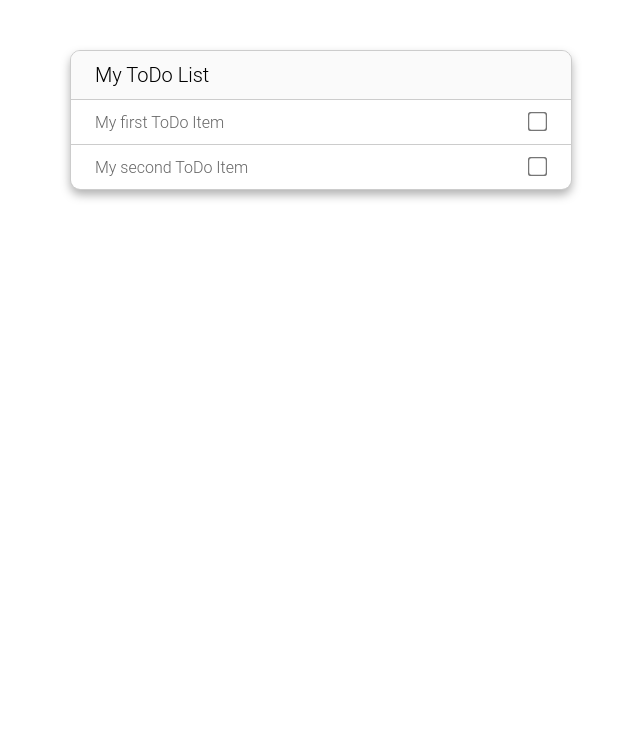
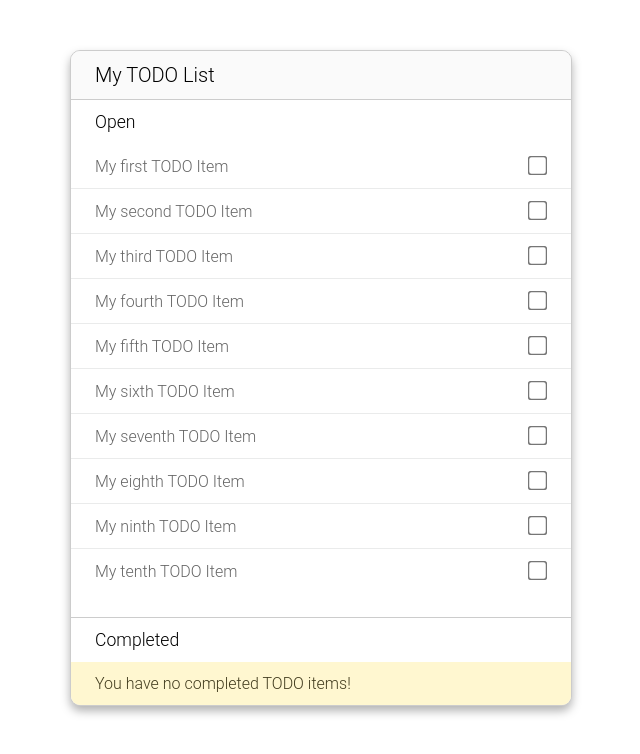
Before and after one commit to hedegitsin/todo-app, an Angular app: page /todos in a window 1280 px wide. Shown: the top 754 px of the page, without its empty margins (319-959 px from the left). Built offline with nearby package versions, Linux system fonts and the light colour scheme.

Commit message:
Problematic filter usage that may cause performance issues

```diff
--- a/src/app/components/todo-list-item/todo-list-item.component.scss
+++ b/src/app/components/todo-list-item/todo-list-item.component.scss
@@ -1,7 +1,7 @@
 :host{
   display: block;
   &:not(:last-of-type){
-    border-bottom: 1px solid #ccc;
+    border-bottom: 1px solid #eaebeb;
   }
 }
 
--- a/src/app/components/todo-list-item/todo-list-item.component.ts
+++ b/src/app/components/todo-list-item/todo-list-item.component.ts
@@ -12,9 +12,9 @@ export class TodoListItemComponent {
   todoItem!: TodoItem;
 
   @Output()
-  onItemChecked: EventEmitter<TodoItem> = new EventEmitter();
+  onItemChecked = new EventEmitter<TodoItem>();
 
-  toggleItemCompletion(){
+  toggleItemCompletion() {
     this.onItemChecked.emit(this.todoItem);
   }
 
--- a/src/app/components/todo-list/todo-list.component.html
+++ b/src/app/components/todo-list/todo-list.component.html
@@ -1,14 +1,30 @@
 <div class="todo-list">
   <div class="todo-list-header">
-    My ToDo List
+    My TODO List
   </div>
   <div class="todo-items-container">
-    <app-todo-list-item
-      *ngFor="let todoItem of todoList"
-      [todoItem]="todoItem"
-      (onItemChecked)="onTodoItemChecked($event)"
-    >
-    </app-todo-list-item>
-    <div class="no-todos-message" *ngIf="todoList.length === 0">You have no ToDo items!</div>
+
+    <!--  Open TODOs  -->
+    <div class="todo-category">
+      <div class="category-title">Open</div>
+      <app-todo-list-item
+        *ngFor="let todoItem of getOpenTodos()"
+        [todoItem]="todoItem"
+        (onItemChecked)="onTodoItemChecked($event)"
+      >
+      </app-todo-list-item>
+      <div class="no-todos-message" *ngIf="getOpenTodos().length === 0">You have no open TODO items!</div>
+    </div>
+    <!--  Completed TODOs  -->
+    <div class="todo-category">
+      <div class="category-title">Completed</div>
+      <app-todo-list-item
+        *ngFor="let todoItem of getCompletedTodos()"
+        [todoItem]="todoItem"
+        (onItemChecked)="onTodoItemChecked($event)"
+      >
+      </app-todo-list-item>
+      <div class="no-todos-message" *ngIf="getCompletedTodos().length === 0">You have no completed TODO items!</div>
+    </div>
   </div>
 </div>
--- a/src/app/components/todo-list/todo-list.component.scss
+++ b/src/app/components/todo-list/todo-list.component.scss
@@ -1,24 +1,42 @@
 
-.todo-list{
+.todo-list {
   border: 1px solid #ccc;
   border-radius: 10px;
   max-width: 500px;
   margin: 50px auto 0 auto;
   overflow: hidden;
-  filter: drop-shadow(0px 5px 5px rgba(0,0,0,0.3));
+  filter: drop-shadow(0px 5px 5px rgba(0, 0, 0, 0.3));
 
-  & .todo-list-header{
+  & .todo-list-header {
     padding: 12px 24px;
     font-size: 1.25rem;
     border-bottom: 1px solid #ccc;
     background: #fafafa;
   }
 
-  & .todo-items-container{
+  & .todo-items-container {
     background: #fff;
+
+    & .todo-category {
+
+      & .category-title{
+        font-size: 1.1rem;
+        padding: 12px 24px;
+      }
+
+      &:first-of-type{
+        padding-bottom: 24px;
+      }
+
+      &:last-of-type{
+        border-top: 1px solid #ccc;
+      }
+
+    }
+
   }
 
-  & .no-todos-message{
+  & .no-todos-message {
     background: #fff7d0;
     color: #423c1e;
     padding: 12px 24px;
--- a/src/app/components/todo-list/todo-list.component.ts
+++ b/src/app/components/todo-list/todo-list.component.ts
@@ -1,4 +1,4 @@
-import { Component } from '@angular/core';
+import {Component} from '@angular/core';
 import {TodoItem} from "../../models/todo-item.model";
 
 
@@ -12,22 +12,84 @@ export class TodoListComponent {
   todoList: Array<TodoItem> = [
     {
       id: 1,
-      todo: "My first ToDo Item",
+      todo: "My first TODO Item",
       completed: false,
       userId: 1
     },
     {
       id: 2,
-      todo: "My second ToDo Item",
+      todo: "My second TODO Item",
+      completed: false,
+      userId: 1
+    },
+    {
+      id: 3,
+      todo: "My third TODO Item",
+      completed: false,
+      userId: 1
+    },
+    {
+      id: 4,
+      todo: "My fourth TODO Item",
+      completed: false,
+      userId: 1
+    },
+    {
+      id: 5,
+      todo: "My fifth TODO Item",
+      completed: false,
+      userId: 1
+    },
+    {
+      id: 6,
+      todo: "My sixth TODO Item",
+      completed: false,
+      userId: 1
+    },
+    {
+      id: 7,
+      todo: "My seventh TODO Item",
+      completed: false,
+      userId: 1
+    },
+    {
+      id: 8,
+      todo: "My eighth TODO Item",
+      completed: false,
+      userId: 1
+    },
+    {
+      id: 9,
+      todo: "My ninth TODO Item",
+      completed: false,
+      userId: 1
+    },
+    {
+      id: 10,
+      todo: "My tenth TODO Item",
       completed: false,
       userId: 1
     }
   ]
 
-  onTodoItemChecked(todoItem: TodoItem){
-    if(todoItem.completed){
-      this.todoList = this.todoList.filter(item => item.id !== todoItem.id);
-    }
+  onTodoItemChecked(todoItem: TodoItem) {
+    // if(todoItem.completed){
+    //   this.todoList = this.todoList.filter(item => item.id !== todoItem.id);
+    // }
+  }
+
+  private filterItemsByCompletion(isCompleted: boolean): Array<TodoItem> {
+    return this.todoList.filter(item => item.completed === isCompleted)
+  }
+
+  getOpenTodos(): Array<TodoItem> {
+    console.log("getOpenTodos");
+    return this.filterItemsByCompletion(false);
+  }
+
+  getCompletedTodos(): Array<TodoItem> {
+    console.log("getCompletedTodos");
+    return this.filterItemsByCompletion(true);
   }
 
 }
```
